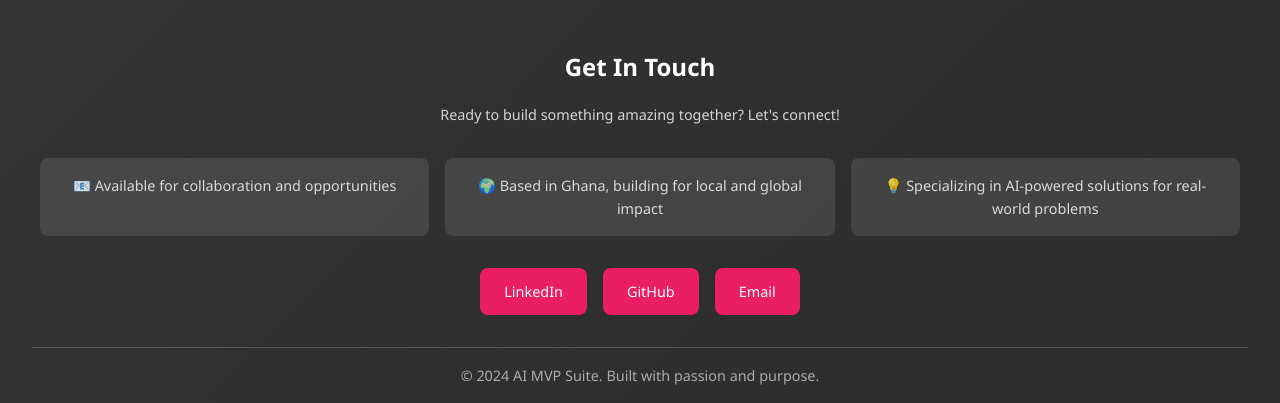
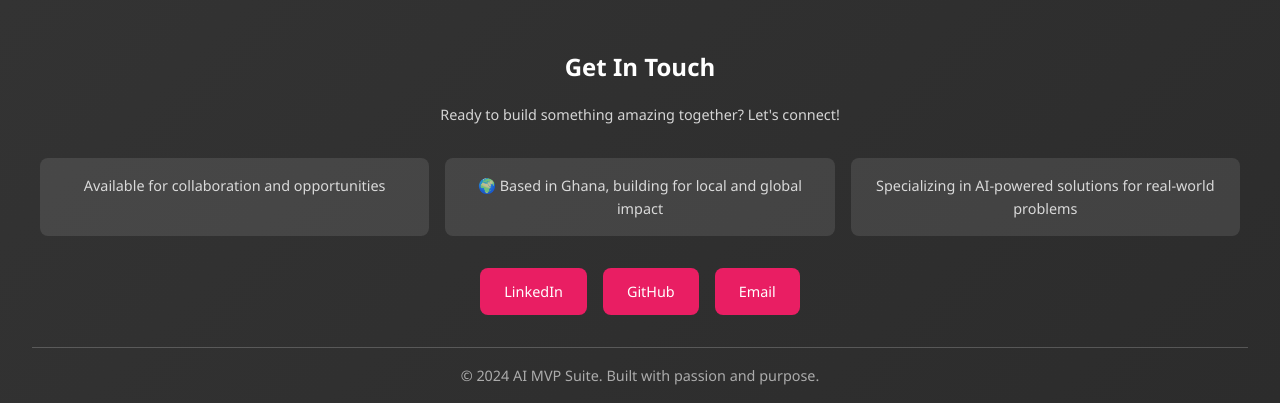
Before and after one commit to GraceWendyAmpiah/ai-mvp-suite, a Python web app: template site/templates/about.html in a window 1280 px wide. Shown: the part 1878-2281 px from the top of the page. Run offline with Jinja, Linux system fonts and the light colour scheme; the template is opened without the code that fills it, so the values that code supplies are empty.

Commit message:
Update base.html

```diff
--- a/templates/base.html
+++ b/templates/base.html
@@ -25,14 +25,14 @@
             <h3>Get In Touch</h3>
             <p>Ready to build something amazing together? Let's connect!</p>
             <div class="contact-info">
-                <p>📧 Available for collaboration and opportunities</p>
+                <p> Available for collaboration and opportunities</p>
                 <p>🌍 Based in Ghana, building for local and global impact</p>
-                <p>💡 Specializing in AI-powered solutions for real-world problems</p>
+                <p> Specializing in AI-powered solutions for real-world problems</p>
             </div>
             <div class="social-links">
-                <a href="#" class="social-link">LinkedIn</a>
-                <a href="#" class="social-link">GitHub</a>
-                <a href="#" class="social-link">Email</a>
+                <a href="https://www.linkedin.com/in/grace-w-ampiahotoo/" class="social-link">LinkedIn</a>
+                <a href="https://github.com/GraceWendyAmpiah" class="social-link">GitHub</a>
+                <a href="mailto:gracewampiah@gmail.com" class="social-link">Email</a>
             </div>
         </div>
         <div class="footer-bottom">
```
